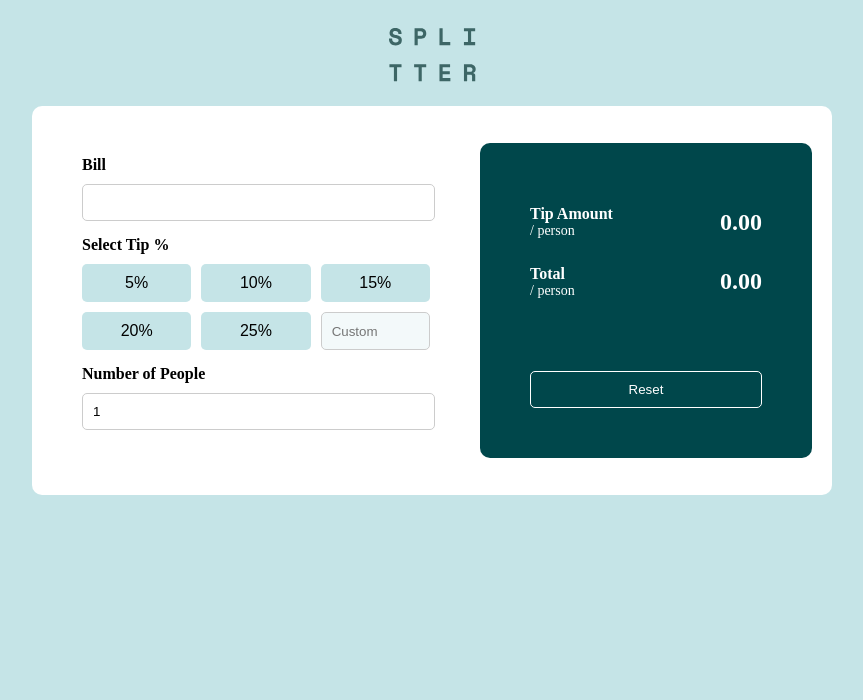
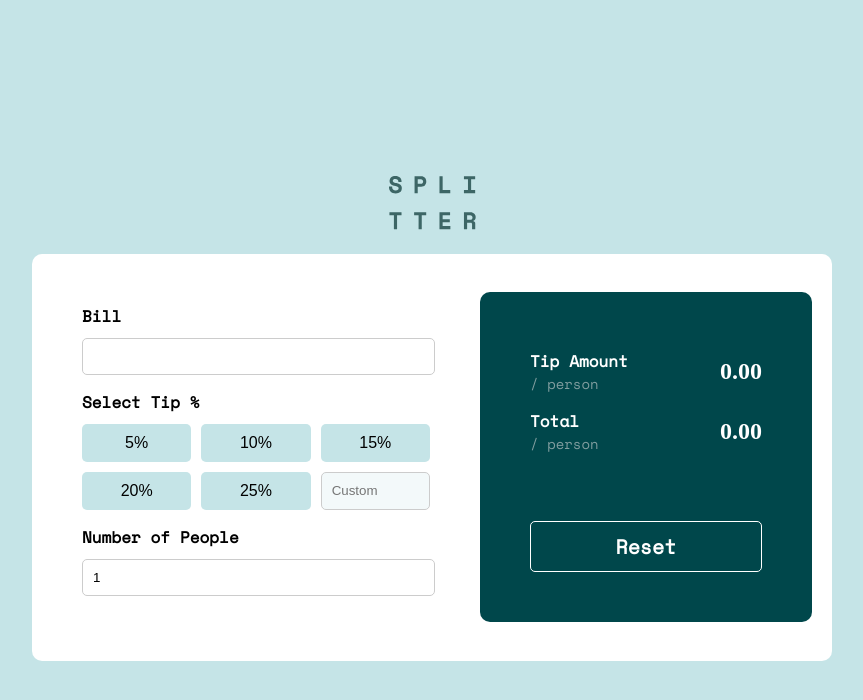
Before and after one commit to astarta16/tip-calculator, a React (Vite) app: page / in a window 1280 px wide. Shown: the top 700 px of the page, without its empty margins (208-1071 px from the left). Built offline with nearby package versions, Linux system fonts and the light colour scheme.

Commit message:
add fonts

```diff
--- a/src/App.jsx
+++ b/src/App.jsx
@@ -6,9 +6,10 @@
   display: flex;
   flex-direction: column;
   align-items: center;
-  justify-content: flex-start;
+  justify-content: center;
   min-height: 100vh;
   background-color: #c5e4e7;
+
 `;
 
 const LogoContainer = styled.div`
@@ -57,8 +58,10 @@
 `;
 
 const InputLabel = styled.div`
-  font-weight: bold;
   margin-bottom: 10px;
+  font-family: 'Space Mono', monospace;
+  font-weight: 700;
+  font-size: 16px;
 `;
 
 const Input = styled.input`
@@ -94,6 +97,9 @@
 const NumberOfPeopleLabel = styled.div`
   font-weight: bold;
   margin-bottom: 10px;
+  font-size: 16px;
+  font-family: 'Space Mono', monospace;
+
 `;
 
 const RightSideContent = styled.div`
@@ -108,6 +114,10 @@
   border-radius: 5px;
   cursor: pointer;
   transition: background-color 0.3s;
+  font-weight:bold;
+  font-family: Space Mono;
+  font-size: 20px;
+
 
   &:hover {
     background-color: #002426;
@@ -127,11 +137,15 @@
 const Text = styled.h5`
   font-size: 16px;
   margin: 0;
+  font-family: 'Space Mono', monospace;
+  font-weight:700;
 `;
 
 const PersonText = styled.p`
   font-size: 14px;
   margin: 0;
+  color: #7F9D9F;
+  font-family: 'Space Mono', monospace;
 `;
 
 const FlexContainer = styled.div`
--- a/src/index.css
+++ b/src/index.css
@@ -1,5 +1,7 @@
+@import url('https://fonts.googleapis.com/css2?family=Inter:wght@700&family=Space+Mono&display=swap');
+
+
 body {
   background-color: #C5E4E7;
-  height: 100%;
   overflow: hidden;
 }
```
